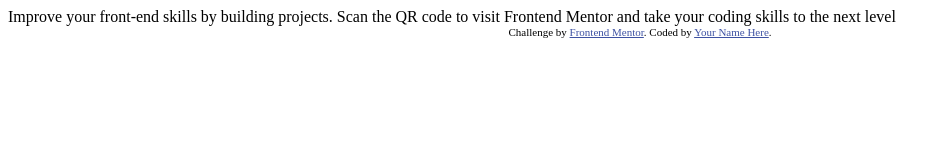
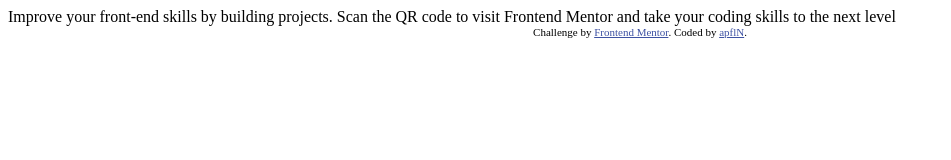
Before and after one commit to apflN/QR_code_component, a plain HTML site: page index.html in a window 1280 px wide. Shown: the whole page, without its empty margins (0-951 px from the left). Drawn offline with Linux system fonts and the light colour scheme.

Commit message:
added name

```diff
--- a/index.html
+++ b/index.html
@@ -22,7 +22,7 @@
 
   <div class="attribution">
     Challenge by <a href="https://www.frontendmentor.io?ref=challenge" target="_blank">Frontend Mentor</a>.
-    Coded by <a href="#">Your Name Here</a>.
+    Coded by <a href="#">apflN</a>.
   </div>
 </body>
 </html>
```
